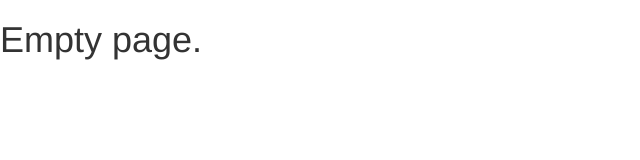
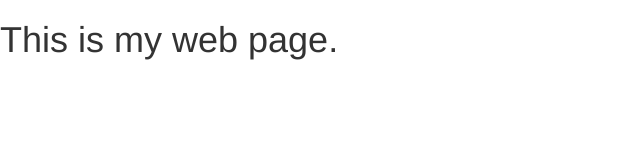
Before and after one commit to Warl0rd/Sokolov, a plain HTML site: page index.html in a window 1280 px wide. Shown: the whole page, without its empty margins (0-640 px from the left). Drawn offline with nearby package versions, Linux system fonts and the light colour scheme.

Commit message:
changed the title and h1

```diff
--- a/index.html
+++ b/index.html
@@ -5,7 +5,7 @@
     <meta http-equiv="X-UA-Compatible" content="IE=edge">
     <meta name="viewport" content="width=device-width, initial-scale=1">
     <!-- The above 3 meta tags *must* come first in the head; any other head content must come *after* these tags -->
-    <title>Empty page</title>
+    <title>Vladimir Sokolov</title>
 
     <!-- Bootstrap -->
     <!-- Latest compiled and minified CSS -->
@@ -19,7 +19,7 @@
     <![endif]-->
   </head>
   <body>
-    <h1>Empty page.</h1>
+    <h1>This is my web page.</h1>
 
     <!-- jQuery (necessary for Bootstrap's JavaScript plugins) -->
     <script src="https://ajax.googleapis.com/ajax/libs/jquery/1.11.3/jquery.min.js"></script>
```
